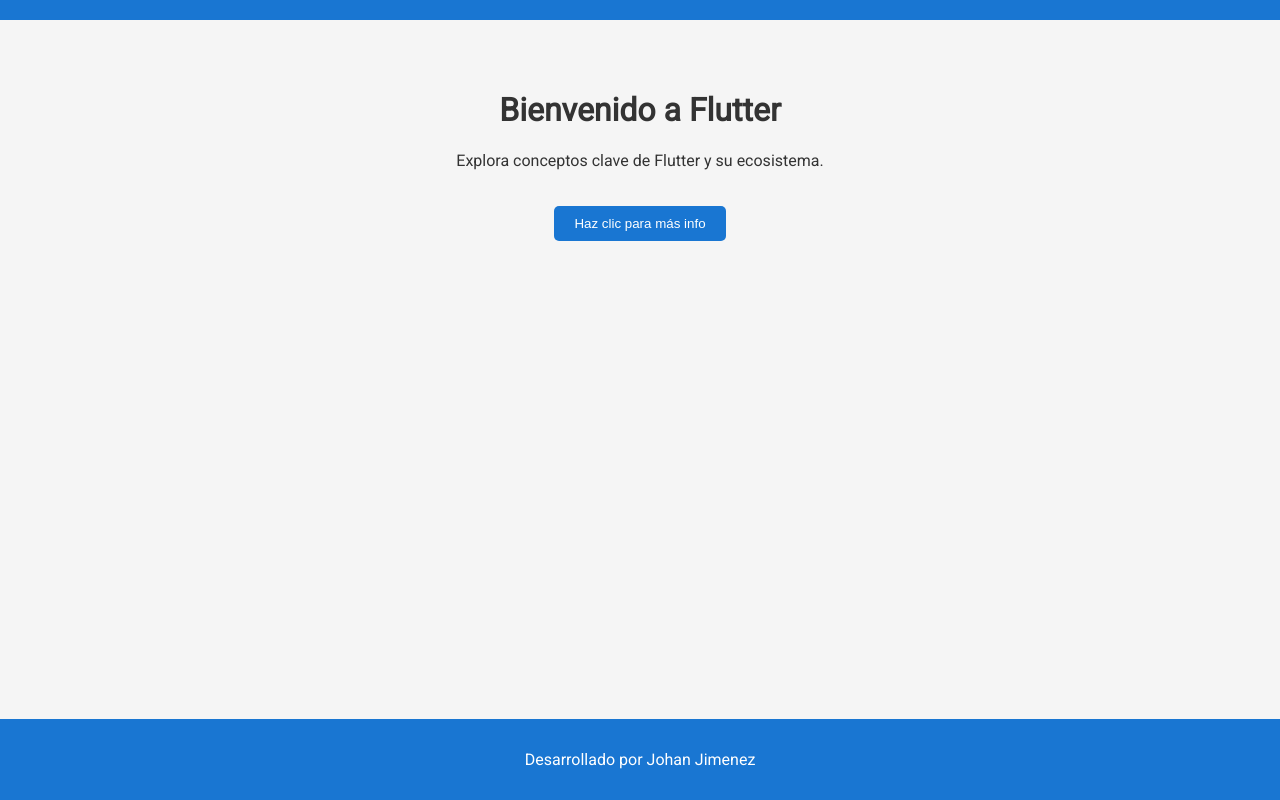
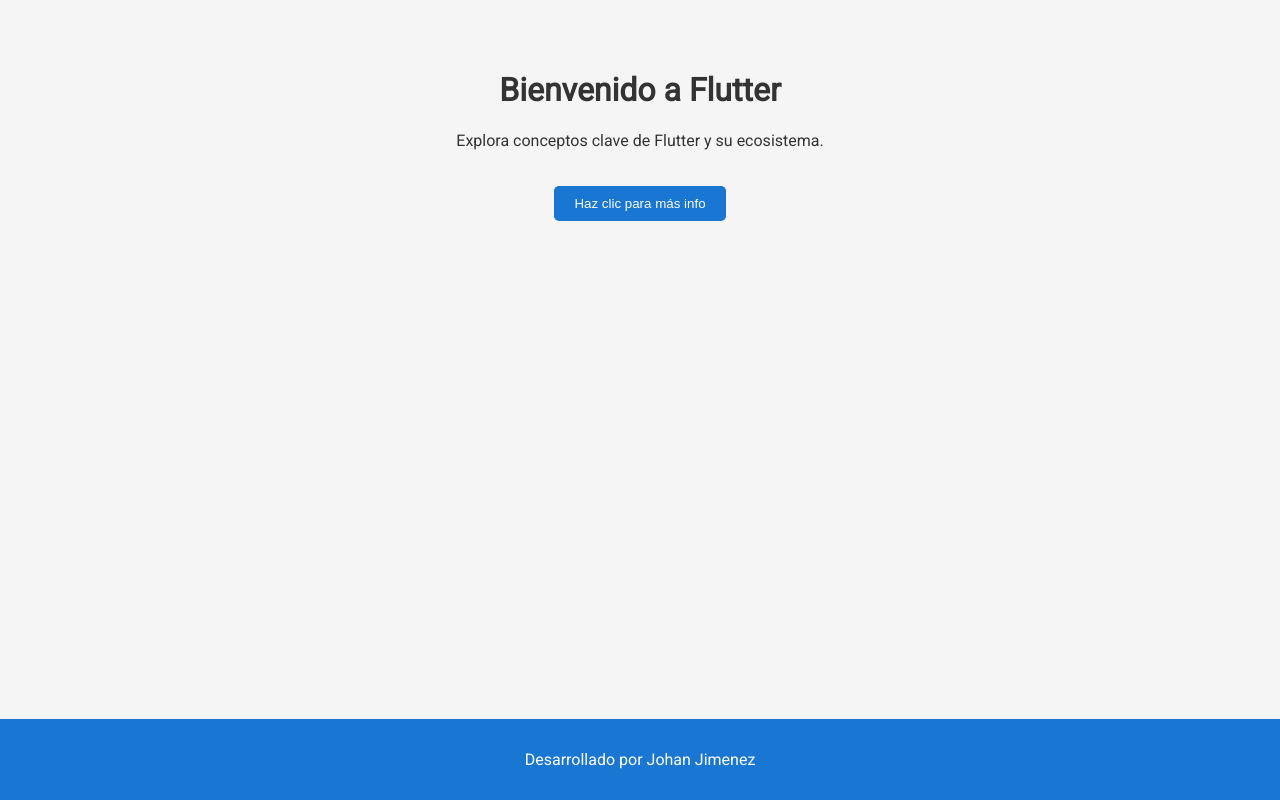
Before and after one commit to johanjdev/flutter_lab, a plain HTML site: page index.html in a window 1280 px wide. Drawn offline with Linux system fonts and the light colour scheme.

Commit message:
"pagina web de flutter"

```diff
--- a/css/styles.css
+++ b/css/styles.css
@@ -4,11 +4,6 @@
   padding: 0;
   background-color: #f5f5f5;
   color: #333;
-}
-
-header {
-  background-color: #1976d2;
-  padding: 10px 0;
 }
 
 nav ul {
```
